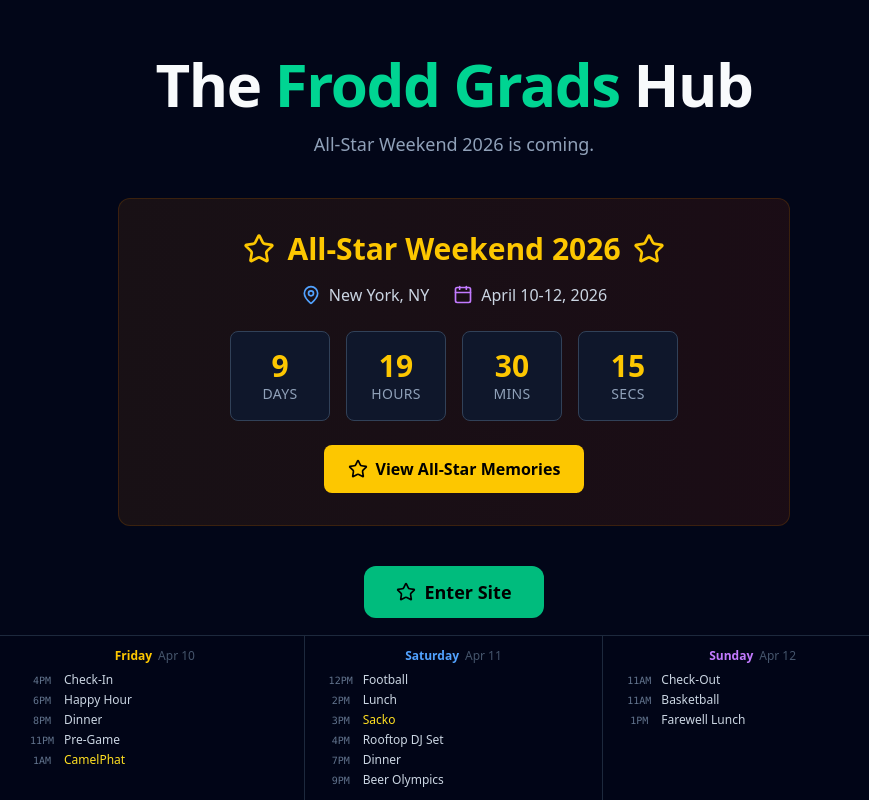
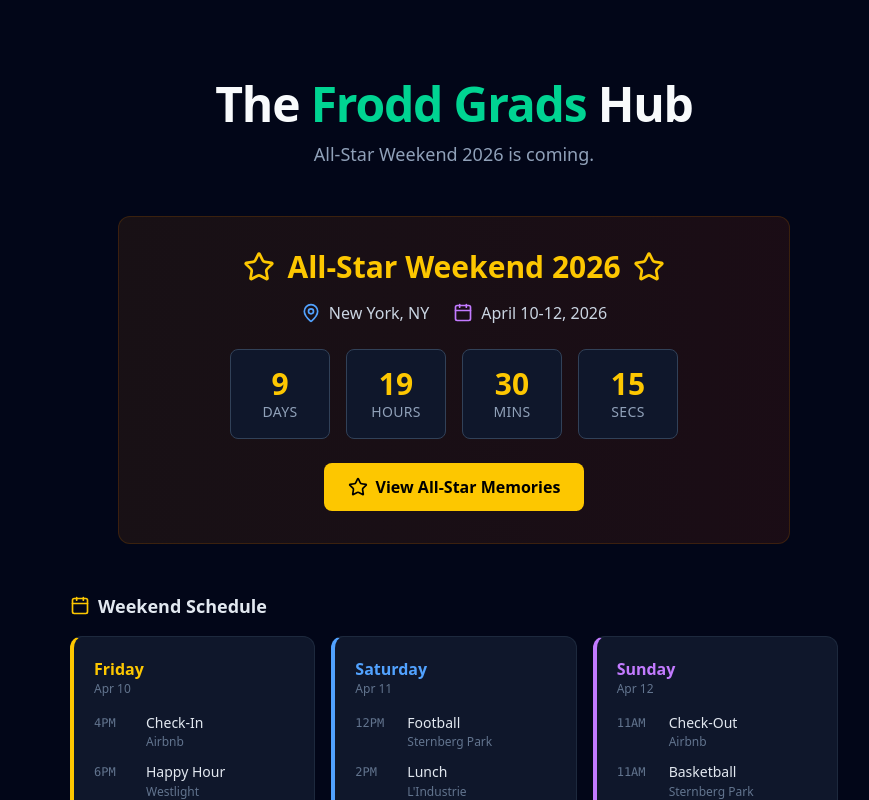
Before and after one commit to sdeka1997/frodd-grads-ffl, a Next.js app: page / in a window 1280 px wide. Shown: the top 800 px of the page, without its empty margins (186-1055 px from the left). Built offline with nearby package versions, Linux system fonts and the light colour scheme.

Commit message:
Revert "Redesign landing page with full-bleed hero and pinned schedule strip"
This reverts commit a497b22bb37943e39abf6d2e6384e05504e0158c.

```diff
--- a/src/app/page.tsx
+++ b/src/app/page.tsx
@@ -1,33 +1,37 @@
 "use client";
 
-import { useState, useEffect } from 'react';
 import AllStarCountdown from '@/components/AllStarCountdown';
-import { schedule2026, getCurrentEventKey } from '@/components/AllStarSchedule';
-import { Star } from 'lucide-react';
+import AllStarSchedule from '@/components/AllStarSchedule';
+import { Calendar, Star } from 'lucide-react';
 import Link from 'next/link';
 
 export default function LandingPage() {
-  const [currentKey, setCurrentKey] = useState<string | null>(null);
-
-  useEffect(() => {
-    setCurrentKey(getCurrentEventKey(new Date()));
-  }, []);
-
   return (
-    <div className="min-h-screen flex flex-col items-center justify-center text-center px-6 pb-48">
+    <div className="flex flex-col items-center py-12 space-y-12">
 
       {/* Hero */}
-      <h1 className="text-4xl md:text-6xl font-extrabold tracking-tight mb-4">
-        The <span className="text-emerald-400">Frodd Grads</span> Hub
-      </h1>
-      <p className="text-slate-400 text-lg mb-10">All-Star Weekend 2026 is coming.</p>
+      <div className="text-center space-y-3">
+        <h1 className="text-4xl md:text-5xl font-extrabold tracking-tight">
+          The <span className="text-emerald-400">Frodd Grads</span> Hub
+        </h1>
+        <p className="text-slate-400 text-lg">All-Star Weekend 2026 is coming.</p>
+      </div>
 
       {/* Countdown */}
-      <div className="w-full max-w-2xl mb-10">
+      <div className="w-full max-w-2xl">
         <AllStarCountdown />
       </div>
 
-      {/* CTA */}
+      {/* Schedule */}
+      <div className="w-full max-w-3xl">
+        <h2 className="text-lg font-bold text-slate-200 mb-4 flex items-center gap-2">
+          <Calendar className="w-5 h-5 text-yellow-400" />
+          Weekend Schedule
+        </h2>
+        <AllStarSchedule cardBg="bg-slate-900 border-slate-800" />
+      </div>
+
+      {/* Enter Site */}
       <Link
         href="/dashboard"
         className="inline-flex items-center gap-2 bg-emerald-500 hover:bg-emerald-400 text-black font-bold py-3 px-8 rounded-xl text-lg transition-colors"
@@ -36,37 +40,6 @@ export default function LandingPage() {
         Enter Site
       </Link>
 
-      {/* Schedule strip */}
-      <div className="fixed bottom-0 left-0 right-0 bg-slate-950/95 backdrop-blur-sm border-t border-slate-800">
-        <div className="grid grid-cols-3 divide-x divide-slate-800 max-w-4xl mx-auto">
-          {schedule2026.map(day => (
-            <div key={day.day} className="px-3 md:px-5 py-3">
-              <div className={`text-xs font-bold mb-2 ${day.headColor}`}>
-                {day.day}
-                <span className="text-slate-600 font-normal ml-1.5">{day.date}</span>
-              </div>
-              <div className="space-y-1">
-                {day.events.map((ev, i) => {
-                  const evKey = `${day.day}-${ev.time}`;
-                  const isCurrent = currentKey === evKey;
-                  return (
-                    <div
-                      key={`${ev.time}-${i}`}
-                      className={`flex items-baseline gap-1.5 rounded px-1 -mx-1 ${isCurrent ? 'bg-white/5' : ''}`}
-                    >
-                      <span className="font-mono text-[10px] text-slate-500 shrink-0 w-8">{ev.time}</span>
-                      <span className={`text-xs truncate ${ev.star ? 'text-yellow-300' : isCurrent ? 'text-white' : 'text-slate-300'}`}>
-                        {ev.text}
-                      </span>
-                    </div>
-                  );
-                })}
-              </div>
-            </div>
-          ))}
-        </div>
-      </div>
-
     </div>
   );
 }
```
